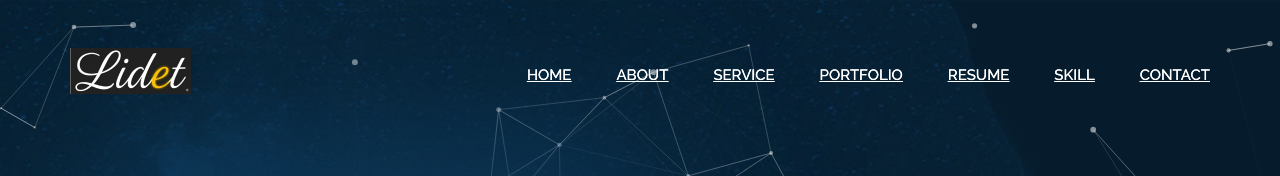
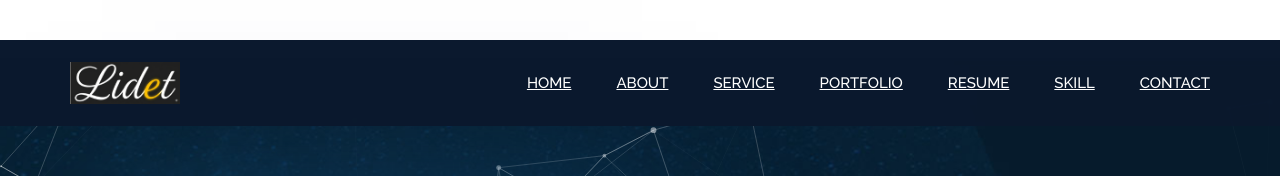
Before and after one commit to Lidet56/Portfolio, a React (Vite) app: page / in a window 1280 px wide. Shown: the top 176 px of the page. Built offline with nearby package versions, Linux system fonts and the light colour scheme.

Commit message:
finish portfolio fixes

```diff
--- a/src/components/Header/Header.layout.fix.css
+++ b/src/components/Header/Header.layout.fix.css
@@ -99,6 +99,7 @@ dark visible header on all pages */
 } */
 
 /* ================= DESKTOP ================= */
+/* ================= DESKTOP ================= */
 .header .header-navigation.navbar > .container-fluid {
   display: flex;
   align-items: center;
@@ -107,9 +108,25 @@ dark visible header on all pages */
   padding-right: 70px;
 }
 
+/* dark visible header on all pages */
+.header .header-navigation {
+  background: rgba(10, 24, 45, 0.92) !important;
+  min-height: 58px !important;
+  padding-top: 0 !important;
+  padding-bottom: 0 !important;
+}
+
+.header.header-fixed .header-navigation,
+.header.header-fixed.stricky-fixed .header-navigation {
+  background: rgba(10, 24, 45, 0.92) !important;
+}
+
 .header .navbar-header {
   flex: 0 0 auto;
   float: none;
+  display: flex;
+  align-items: center;
+  min-height: 58px !important;
 }
 
 .header .navbar-brand {
@@ -118,6 +135,12 @@ dark visible header on all pages */
   float: none !important;
   margin: 0;
   padding: 0;
+}
+
+.header .navbar-brand img {
+  max-height: 42px !important;
+  width: auto;
+  display: block;
 }
 
 .header .navbar-collapse {
@@ -130,6 +153,7 @@ dark visible header on all pages */
 .header .header-navigation.navbar .nav.navigation-box {
   display: inline-flex;
   align-items: center;
+  margin: 0;
   padding-left: 0 !important;
 }
 
@@ -140,11 +164,25 @@ dark visible header on all pages */
 }
 
 .header .nav.navigation-box > li > a {
+  color: #fff !important;
+  padding-top: 0 !important;
+  padding-bottom: 0 !important;
   padding-left: 0 !important;
+  line-height: 58px !important;
+  height: 58px !important;
+  display: inline-block;
+}
+
+/* hover color */
+.header .header-navigation .navbar-nav > li > a:hover,
+.header .header-navigation .navigation-box > li > a:hover,
+.header .header-navigation .mainmenu li a:hover {
+  color: #efb311 !important;
 }
 
 /* desktop: always visible */
 @media (min-width: 1025px) {
+  .header .navbar-collapse,
   .header .navbar-collapse.collapse {
     display: block !important;
     height: auto !important;
@@ -159,7 +197,6 @@ dark visible header on all pages */
 
 /* ================= MOBILE ================= */
 @media (max-width: 1024px) {
-  /* Override main.css header styles for mobile */
   .header {
     position: fixed !important;
     top: 0;
@@ -194,6 +231,7 @@ dark visible header on all pages */
     width: 100%;
     margin: 0;
     padding: 0;
+    min-height: auto !important;
   }
 
   .header .navbar-brand {
@@ -207,6 +245,7 @@ dark visible header on all pages */
   .header .navbar-brand img {
     height: 40px;
     width: auto;
+    max-height: none !important;
   }
 
   /* Hamburger button styling */
@@ -246,7 +285,7 @@ dark visible header on all pages */
     transform: rotate(-45deg) translate(4px, -5px);
   }
 
-  /* Dropdown Menu - Override main.css styles */
+  /* Dropdown menu */
   .header .navbar-collapse {
     position: absolute !important;
     top: 70px !important;
@@ -264,14 +303,15 @@ dark visible header on all pages */
     opacity: 1 !important;
     visibility: visible !important;
     border: none !important;
+    text-align: left !important;
   }
 
   .header .navbar-collapse.in {
     max-height: 500px !important;
     overflow-y: auto !important;
+    pointer-events: auto !important;
   }
 
-  /* Override main.css navigation box styles */
   .header .navigation-box {
     display: flex !important;
     flex-direction: column !important;
@@ -293,7 +333,6 @@ dark visible header on all pages */
     border-bottom: none !important;
   }
 
-  /* Override main.css link styles for mobile */
   .header .navigation-box > li > a {
     display: block !important;
     padding: 15px 25px !important;
@@ -308,6 +347,7 @@ dark visible header on all pages */
     transition: all 0.3s ease !important;
     text-align: left !important;
     letter-spacing: 0.5px !important;
+    height: auto !important;
   }
 
   .header .navigation-box > li > a:hover {
@@ -316,13 +356,11 @@ dark visible header on all pages */
     padding-left: 30px !important;
   }
 
-  /* Override any main.css hover effects */
   .header .navigation-box > li:hover > a {
     color: #efb311 !important;
     background: #fafafa !important;
   }
 
-  /* Fix for stricky-fixed class on mobile */
   .header.stricky-fixed {
     position: fixed !important;
     top: 0 !important;
@@ -333,14 +371,9 @@ dark visible header on all pages */
   .header.stricky-fixed .navbar-toggle .icon-bar {
     background: #fff !important;
   }
-
-  /* Ensure proper stacking */
-  .header .navbar-collapse.in {
-    pointer-events: auto !important;
-  }
 }
 
-/* Small mobile devices (below 480px) */
+/* Small mobile devices */
 @media (max-width: 480px) {
   .header .navbar-collapse {
     width: 260px !important;
@@ -355,3 +388,14 @@ dark visible header on all pages */
     padding-left: 25px !important;
   }
 }
+
+/* push page content below fixed header */
+body {
+  padding-top: 58px !important;
+}
+
+@media (max-width: 1024px) {
+  body {
+    padding-top: 70px !important;
+  }
+}
```
